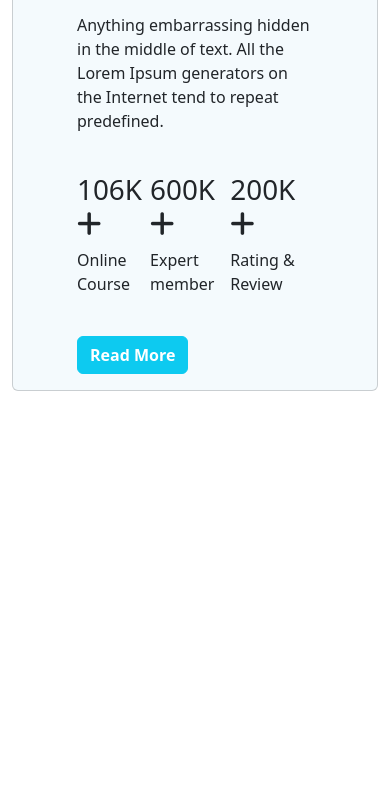
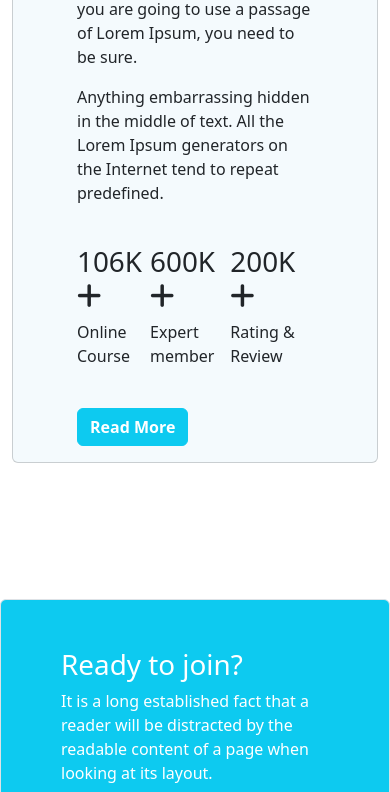
Before and after one commit to mdismail645221/TechSmart-Education, a plain HTML site: page index.html in a window 390 px wide. Shown: the part 5029-5821 px from the top of the page. Before the commit the page ends 5436 px from the top, so only its background shows below. Drawn offline with nearby package versions, Linux system fonts and the light colour scheme.

Commit message:
registered section added

```diff
--- a/index.html
+++ b/index.html
@@ -131,7 +131,7 @@
         <!-- MAIN STARTS -->
         <main class="main">
 
-            <div class="Diccover-Courses-area py-5">
+            <section class="Diccover-Courses-area py-5">
                 <div class="container">
                     <!-- ----------------------------------->
                     <div class="discover-title">
@@ -278,12 +278,12 @@
 <!------------ ./ COURSES-ITEMS ENDS------------ -->
                 </div>
                 <!-- . / CONTAINER -->
-            </div>
+            </section>
             <!-- ./ DICCOVER-COURSES-AREA ENDS -->
 
 
-            <!-- -----------------------------------------------------E-LEARLING AREA STARS---------------------------------------------------------- -->
-                    <section class="eLearning-area">
+<!-- ---------------------------------------------E-LEARLING AREA STARS-------------------------------------------------------- -->
+            <section class="eLearning-area py-5 my-4">
                 <div class="container">
                     <div class="card mb-3">
                         <div class="row align-items-center g-0">
@@ -317,7 +317,29 @@
                 </div>
                 <!-- ./container Ends -->
             </section>
-<!-- -----------------------------------------------------E-LEARLING AREA ENDS---------------------------------------------------------- -->
+<!-- -----------------------------------------------------E-LEARLING AREA ENDS------------------------------------------------- -->
+
+<!-- ---------------------------------------------REGISTER AREA STARS-------------------------------------------------------- -->
+           <section class="registared-area py-5 my-4">
+                <div class="container bg-info text-white border rounded-2">
+                    <div class="reg-now">
+                        <div class="row p-5 alin align-items-center justify-content-between">
+                            <div class="col-md-6">
+                                <div class="reg-title">
+                                    <h1>Ready to join?</h1>
+                                    <p>It is a long established fact that a reader will be distracted by the readable content of a page when looking at its layout.</p>
+                                </div><!--./ reg-title-->
+                            </div><!--./col-md-6-->
+                            <div class="col-md-6 d-flex justify-content-end">
+                                 <button class="btn btn-outline-white bg-white text-dark fw-bold border border-info py-2" type="submit">Register Now</button>
+                            </div><!--./col-md-6-->
+                        </div><!-- ./row  -->
+                    </div><!-- ./reg-now  -->
+                </div> <!-- ./container  -->
+           </section>
+<!-- ---------------------------------------------REGISTER AREA ENDS-------------------------------------------------------- -->
+
+
 
         </main>
         <!-- ./ MAIN ENDS -->
```
Lines whose indentation alone changed are shown as unchanged.
